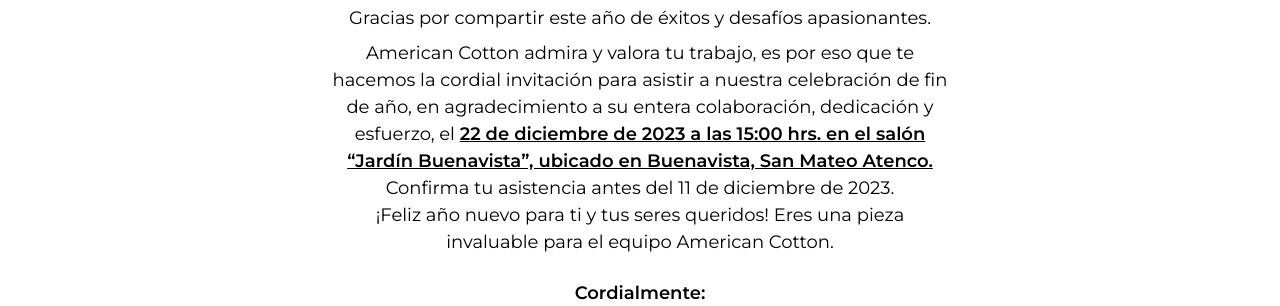
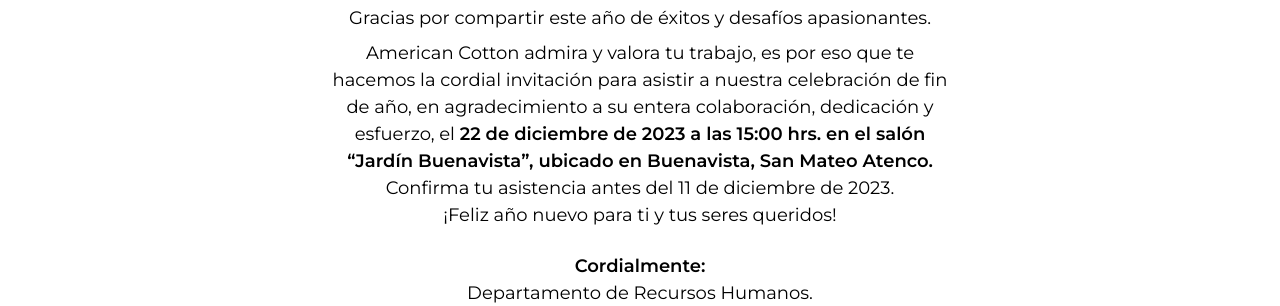
Before and after one commit to yairdorantes/job2, a React (Vite) app: page /1 in a window 1280 px wide. Shown: the part 940-1246 px from the top of the page. Built offline with nearby package versions, Linux system fonts and the light colour scheme; a web font is replaced by a local one.

Commit message:
2023-11-27-01:26:44 PM

```diff
--- a/src/components/InvText.jsx
+++ b/src/components/InvText.jsx
@@ -12,14 +12,6 @@
       "22 de diciembre de 2023 a las 15:00 hrs. en el salón “Jardín Buenavista”, ubicado en Buenavista, San Mateo Atenco.",
     confirmation: "Confirma tu asistencia antes del 11 de diciembre de 2023.",
   });
-  const scrollToMap = () => {
-    const content = document.getElementById("sec3");
-    content.scrollIntoView({
-      behavior: "smooth",
-      block: "end",
-      inline: "nearest",
-    });
-  };
 
   useEffect(() => {
     if (location === 4) {
@@ -67,14 +59,16 @@
               hacemos la cordial invitación para asistir a nuestra celebración
               de fin de año, en agradecimiento a su entera colaboración,
               dedicación y esfuerzo, el{" "}
-              <span className="font-bold link" onClick={scrollToMap}>
-                {bodyText.location}
-              </span>
+              <span className="font-semibold">{bodyText.location}</span>
             </p>{" "}
             <p>{bodyText.confirmation}</p>
             <p>
-              ¡Feliz año nuevo para ti y tus seres queridos! Eres una pieza
-              invaluable para el equipo American Cotton.
+              ¡Feliz año nuevo para ti y tus seres queridos!{" "}
+              {location === 2 && (
+                <span>
+                  Eres una pieza invaluable para el equipo American Cotton.
+                </span>
+              )}
             </p>
             <p className="mt-6">
               <span className="font-bold">Cordialmente:</span>
@@ -91,7 +85,6 @@
           />
         </div>
       </div>
-
       <div className="max-w-lg mx-auto text-black"></div>
     </section>
   );
--- a/src/components/Sec3.jsx
+++ b/src/components/Sec3.jsx
@@ -5,7 +5,6 @@
   const { location } = useStore();
   const [locationMaps, setLocationMaps] = useState("");
   console.log(location);
-  useState;
   // useEffect(() => {
   //   if (location === 4 || location === 1) {
   //     setLocationMaps(
@@ -16,13 +15,13 @@
   //   }
   // }, [location]);
   return (
-    <section id="sec3" className="mt-24  mx-auto">
+    <section className="mt-24  mx-auto">
       <div className="text-center  mb-8 text-red-600 font-Paragraph font-bold text-2xl">
         <div className=" font-monsterrat">Ubicación</div>
         {/* <hr className="h-10  text-black w-10 "/> */}
         <div className="border-t border-1 border-red-500 my-1 w-20 mx-auto"></div>
       </div>
-      <div className="sm:w-1/2 w-lg mx-auto">
+      <div id="sec3" className="sm:w-1/2 w-lg mx-auto">
         {location === 2 && (
           <iframe
             className="w-full h-[400px] rounded-sm"
```
